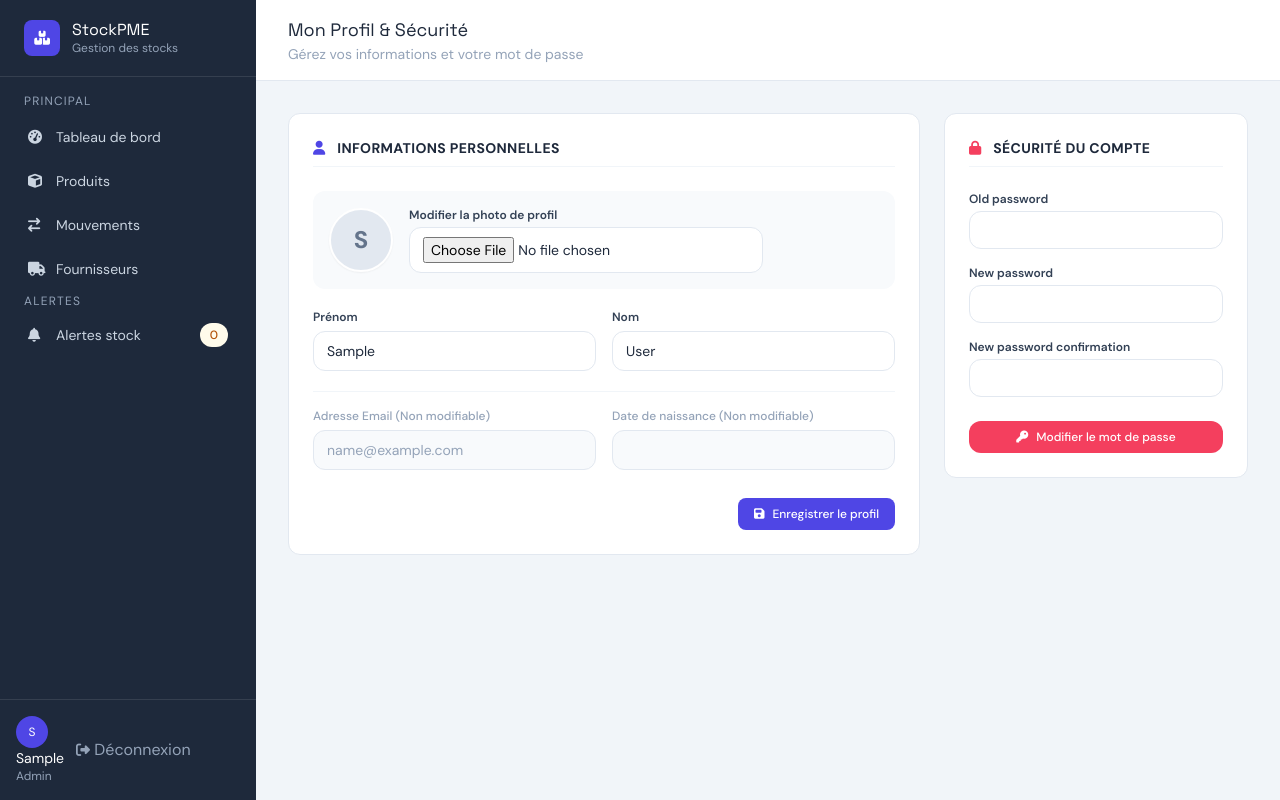
After one commit to mairamend/gestion-stock, a Django app: page /profile/edit/ in a window 1280 px wide. The commit adds this page. Run offline with Django 5.2, Linux system fonts and the light colour scheme; the visitor is signed in with stand-in values (Sample User, id 1); some libraries are stand-ins or nearby versions.

Commit message:
ajout de la modification du profile d'un utilisateur

```diff
--- a/stock/forms.py
+++ b/stock/forms.py
@@ -1,6 +1,22 @@
 from django import forms
-from .models import StockMovement
+from .models import StockMovement , User
 
+
+
+class ProfileUpdateForm(forms.ModelForm):
+    class Meta:
+        model = User
+        # On ne met que les champs modifiables (Nom, Prénom, Photo)
+        fields = ['first_name', 'last_name', 'photo_profil']
+
+    def __init__(self, *args, **kwargs):
+        super().__init__(*args, **kwargs)
+        # On applique le style Tailwind sur les champs texte
+        for field_name, field in self.fields.items():
+            if field_name != 'photo':  # On ne touche pas au style natif du champ fichier ici
+                field.widget.attrs.update({
+                    'class': 'form-input mt-1 block w-full rounded-xl border-night-200 text-sm'
+                })
 class StockMovementForm(forms.ModelForm):
   class Meta:
     model = StockMovement
--- a/stock/templates/base.html
+++ b/stock/templates/base.html
@@ -94,6 +94,7 @@
 
     <div class="px-4 py-4 border-t border-white/10">
       <div class="flex items-center gap-3">
+        <a href="{% url 'stock:profile_edit' %}">
         <div class="w-8 h-8 rounded-full bg-indigo flex items-center justify-center text-white text-xs font-600 uppercase">
           {{ user.first_name|slice:":1" }}{% if not user.first_name %}{{ user.email|slice:":1" }}{% endif %}
         </div>
@@ -104,7 +105,9 @@
           <p class="text-night-400 text-xs truncate">
             {% if user.is_superuser %}Admin{% else %}{{ user.groups.first.name|default:"Magasinier" }}{% endif %}
           </p>
+
         </div>
+        </a>
         <form method="post" action="{% url 'logout' %}" class="inline">
             {% csrf_token %}
             <button type="submit" class="text-night-400 hover:text-white transition-colors">
--- /dev/null
+++ b/stock/templates/stock/profile.html
@@ -0,0 +1,88 @@
+{% extends "base.html" %}
+{% block title %}Mon Profil{% endblock %}
+{% block page_title %}Mon Profil & Sécurité{% endblock %}
+{% block page_subtitle %}Gérez vos informations et votre mot de passe{% endblock %}
+
+{% block content %}
+<div class="grid grid-cols-1 lg:grid-cols-3 gap-6 max-w-6xl mx-auto">
+
+  <div class="lg:col-span-2 card p-6 space-y-6">
+    <h3 class="text-sm font-bold text-night-800 uppercase tracking-wide border-b border-night-100 pb-2">
+      <i class="fa-solid fa-user text-indigo mr-2"></i> Informations personnelles
+    </h3>
+
+    <form method="post" enctype="multipart/form-data" class="space-y-5">
+      {% csrf_token %}
+
+      <div class="flex items-center gap-4 p-4 bg-night-50 rounded-xl">
+        <div class="w-16 h-16 rounded-full bg-night-200 overflow-hidden flex items-center justify-center border-2 border-white shadow-sm">
+          {% if request.user.photo_profil %}
+            <img src="{{ request.user.photo_profil.url }}" alt="Avatar" class="w-full h-full object-cover">
+          {% else %}
+            <span class="text-night-500 font-bold text-2xl">{{ request.user.first_name|first|upper }}</span>
+          {% endif %}
+        </div>
+        <div>
+          <label class="block text-xs font-semibold text-night-700 mb-1">Modifier la photo de profil</label>
+          {{ profile_form.photo_profil }}
+        </div>
+      </div>
+
+      <div class="grid grid-cols-1 md:grid-cols-2 gap-4">
+        <div>
+          <label class="form-label text-xs font-semibold text-night-700">Prénom</label>
+          {{ profile_form.first_name }}
+        </div>
+        <div>
+          <label class="form-label text-xs font-semibold text-night-700">Nom</label>
+          {{ profile_form.last_name }}
+        </div>
+      </div>
+
+      <div class="border-t border-night-100 pt-4 grid grid-cols-1 md:grid-cols-2 gap-4">
+        <div>
+          <label class="form-label text-xs text-night-400">Adresse Email (Non modifiable)</label>
+          <input type="email" value="{{ request.user.email }}" disabled class="form-input mt-1 block w-full bg-night-50 text-night-400 border-night-200 cursor-not-allowed text-sm rounded-xl"/>
+        </div>
+        <div>
+          <label class="form-label text-xs text-night-400">Date de naissance (Non modifiable)</label>
+          <input type="text" value="{{ request.user.date_naissance|date:'d/m/Y' }}" disabled class="form-input mt-1 block w-full bg-night-50 text-night-400 border-night-200 cursor-not-allowed text-sm rounded-xl"/>
+        </div>
+      </div>
+
+      <div class="flex justify-end pt-2">
+        <button type="submit" name="submit_profile" class="btn btn-primary text-xs px-4 py-2">
+          <i class="fa-solid fa-floppy-disk"></i> Enregistrer le profil
+        </button>
+      </div>
+    </form>
+  </div>
+
+  <div class="lg:col-span-1 card p-6 space-y-6 h-fit">
+    <h3 class="text-sm font-bold text-night-800 uppercase tracking-wide border-b border-night-100 pb-2">
+      <i class="fa-solid fa-lock text-rose mr-2"></i> Sécurité du compte
+    </h3>
+
+    <form method="post" class="space-y-4">
+      {% csrf_token %}
+
+      {% for field in password_form %}
+        <div>
+          <label class="block text-xs font-semibold text-night-700 mb-1">{{ field.label }}</label>
+          <input type="password" name="{{ field.name }}" class="form-input block w-full rounded-xl border-night-200 text-sm py-2"/>
+          {% if field.errors %}
+            <p class="text-rose text-[11px] mt-1">{{ field.errors.0 }}</p>
+          {% endif %}
+        </div>
+      {% endfor %}
+
+      <div class="pt-2">
+        <button type="submit" name="submit_password" class="btn bg-rose hover:bg-rose-dark text-white text-xs w-full justify-center py-2 rounded-xl transition-all font-medium">
+          <i class="fa-solid fa-key"></i> Modifier le mot de passe
+        </button>
+      </div>
+    </form>
+  </div>
+<!-- SEYNIFATY1990 -->
+</div>
+{% endblock %}
--- a/stock/urls.py
+++ b/stock/urls.py
@@ -1,6 +1,7 @@
 from django.urls import path
-from .views import ProductListView,DashboardView, ProductDetailView, SupplierListView,SupplierDeleteView,SupplierUpdateView,SupplierCreateView, ProductCreateView,SupplierDetailView,ProductUpdateView,ProductDeleteView,StockMovementCreateView,StockMovementListView
-
+from .views import profile_edit_view, ProductListView,DashboardView, ProductDetailView, SupplierListView,SupplierDeleteView,SupplierUpdateView,SupplierCreateView, ProductCreateView,SupplierDetailView,ProductUpdateView,ProductDeleteView,StockMovementCreateView,StockMovementListView
+from django.conf import settings
+from django.conf.urls.static import static
 
 app_name =  'stock'
 
@@ -18,5 +19,8 @@ urlpatterns =  [
     path('suppliers/<int:pk>/delete/',SupplierDeleteView.as_view(), name='supplier_delete'),
     path('movements/', StockMovementListView.as_view(), name='movement_list'),
     path('movements/add/', StockMovementCreateView.as_view(), name='movement_create'),
-
+    path('profile/edit/', profile_edit_view, name='profile_edit'),
 ]
+# On ajoute ceci uniquement en mode développement (DEBUG = True)
+if settings.DEBUG:
+    urlpatterns += static(settings.MEDIA_URL, document_root=settings.MEDIA_ROOT)
--- a/stock/views.py
+++ b/stock/views.py
@@ -7,6 +7,49 @@ from .models import Product, Supplier, StockMovement
 from .forms import StockMovementForm
 from django.db.models import Q
 from django.db.models import Sum, F, Count
+from django.shortcuts import render, redirect
+from django.contrib.auth.decorators import login_required
+from django.contrib.auth.forms import PasswordChangeForm
+from django.contrib.auth import update_session_auth_hash
+from django.contrib import messages
+from .forms import ProfileUpdateForm
+
+@login_required
+def profile_edit_view(request):
+    # On récupère le profil de l'utilisateur connecté (adapte selon ta relation)
+    user_profile = request.user
+
+    if request.method == 'POST':
+        # On regarde quel formulaire a été soumis grâce au nom du bouton submit
+        if 'submit_profile' in request.POST:
+            # IMPORTANT: request.FILES est obligatoire pour enregistrer une image !
+            profile_form = ProfileUpdateForm(request.POST, request.FILES, instance=user_profile)
+            password_form = PasswordChangeForm(user=request.user)
+
+            if profile_form.is_valid():
+                profile_form.save()
+                messages.success(request, "Votre profil a été mis à jour avec succès.")
+                return redirect('stock:profile_edit')
+
+        elif 'submit_password' in request.POST:
+            profile_form = ProfileUpdateForm(instance=user_profile)
+            password_form = PasswordChangeForm(user=request.user, data=request.POST)
+
+            if password_form.is_valid():
+                user = password_form.save()
+                # Cette ligne évite que l'utilisateur soit déconnecté après avoir changé son mot de passe
+                update_session_auth_hash(request, user)
+                messages.success(request, "Votre mot de passe a été modifié avec succès.")
+                return redirect('stock:profile_edit')
+    else:
+        profile_form = ProfileUpdateForm(instance=user_profile)
+        password_form = PasswordChangeForm(user=request.user)
+
+    context = {
+        'profile_form': profile_form,
+        'password_form': password_form,
+    }
+    return render(request, 'stock/profile.html', context)
 # Create your views here.
 
 class DashboardView(LoginRequiredMixin, TemplateView):
```
Also changed, not shown: gestion_stock/settings.py (+7 -0 lines), media/profiles/134168629006473935.jpg (added), profiles/134168629006473935_0bVQrwh.jpg (added).
